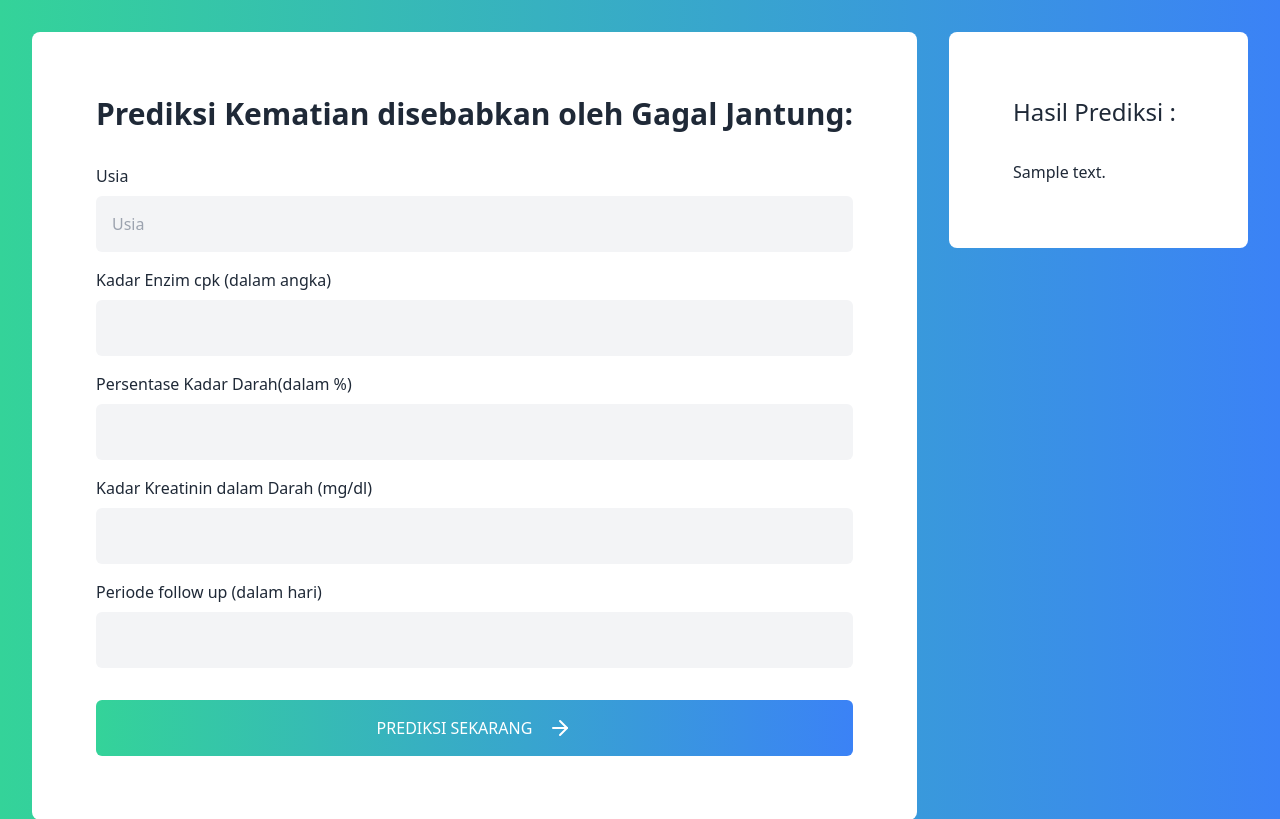
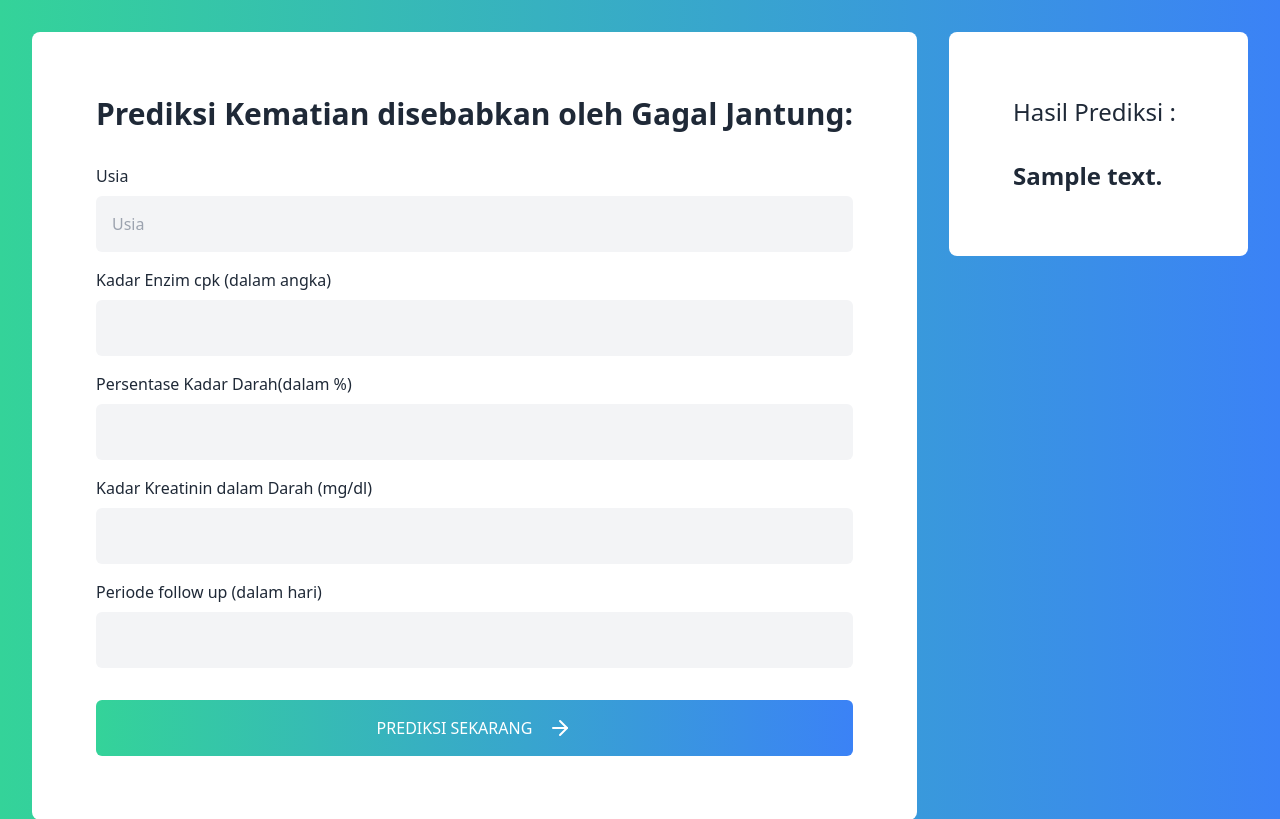
Before and after one commit to Cravenius/Microcredential, a Flask app: template templates/index.html in a window 1280 px wide. Shown: the top 819 px of the page. Run offline with Flask 2, Linux system fonts and the light colour scheme; the template is opened without the code that fills it: most values are stand-ins (such as "Sample title", 1, 10 or a date in 2020); parts of the project's set-up code (start-up, migrations or seed data) failed here and were passed over.

Commit message:
Add files via upload

```diff
--- a/app.py
+++ b/app.py
@@ -21,9 +21,9 @@ def predict():
     result = ""
 
     if prediction == 1:
-      result = 'Berdasarkan record tersebut, orang yang bersangkutan sudah meninggal'
+      result = 'Akan meninggal karena gagal jantung'
     else:
-      result = 'Berdasarkan record tersebut, orang yang bersangkutan tidak meninggal'
+      result = 'Tidak akan Meninggal karena gagal jantung'
 
     return render_template('index.html', prediction_text='{}'.format(result))
 
--- a/templates/index.html
+++ b/templates/index.html
@@ -131,9 +131,7 @@
                 <h1 class="text-2xl mb-8">
                     Hasil Prediksi :
                 </h1>
-                <div class="mt-8-2">
-                    <p>{{ prediction_text }}<p>
-                </div>
+                <h3 class="text-2xl font-bold">{{ prediction_text }}</h3>
             </div>
             </div>
         </section>
```
